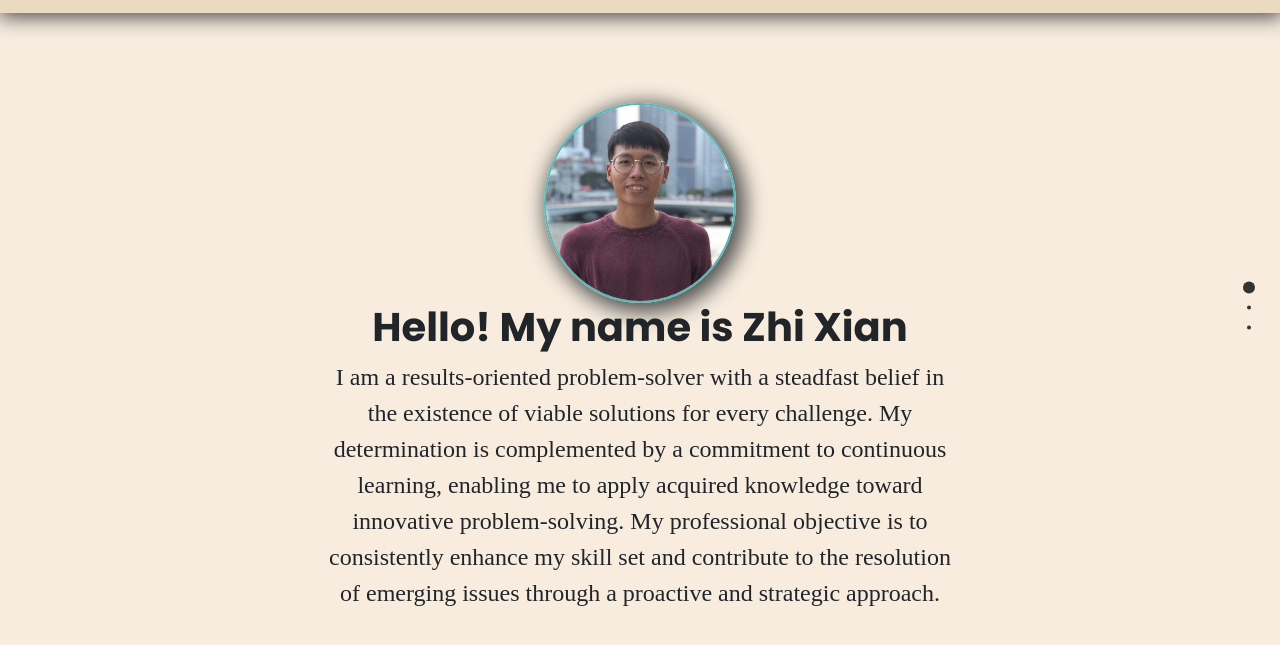
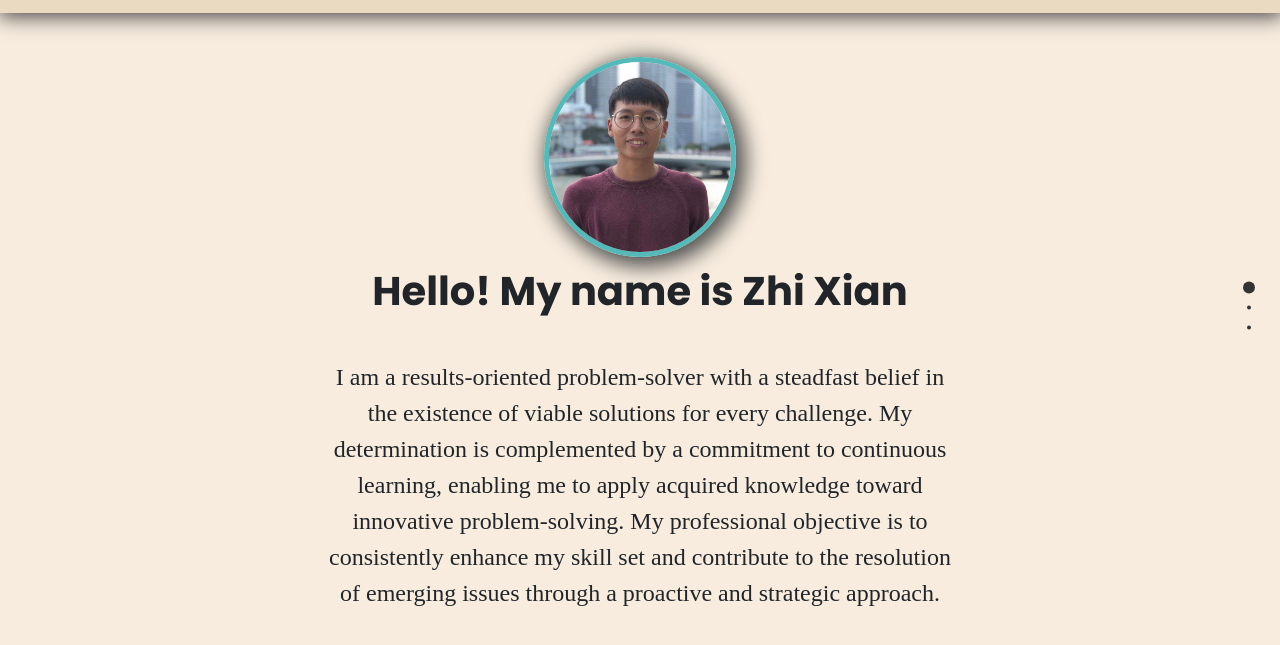
Before and after one commit to Tinergy/portfolionew, a plain HTML site: page index.html in a window 1280 px wide. Shown: the part 93-738 px from the top of the page. Drawn offline with nearby package versions, Linux system fonts and the light colour scheme.

Commit message:
update html

```diff
--- a/index.html
+++ b/index.html
@@ -18,8 +18,8 @@
         <title>Zhi Xian's Portfolio & Works</title>
     </head>
     <body>
-        <div class="sticky-top navbarstyle" style="padding: 0.5rem; background-color: #E9DAC1; box-shadow: 1px 1px 20px 2px rgb(60,60, 61);">
-            <nav id="menu" class="navbar nav-underline sticky-top navbar-expand-md bg-body-tetiary d-flex align-content-center justify-content-between">
+        <div class="sticky-top navbarstyle" style="padding: 0.5rem; background-color: #E9DAC1; box-shadow: 1px 1px 20px 2px rgb(60, 60, 61);">
+            <nav id="menu" class="navbar nav-underline sticky-top navbar-expand-md bg-body-tetiary d-flex justify-content-center">
                 <div class="container-fluid">
                     <a class="navbar-brand" href="index.html">
                         <img style="height: 4rem; border-radius: 50%; box-shadow: 1px 1px 3px 1px #181811;" src="assets/TwitchPic2.jpg">
@@ -65,18 +65,20 @@
             <div class="section">
                 <div style="text-align: center; font-size: 2rem; padding-top: 20px;">
                     <!--To add selfie-->
-                    <img style="width: 15%; border-radius: 50%; border: 2px solid #54BAB9; box-shadow: 5px 5px 20px 5px #535352;" src="assets/profile.jpeg" class="justify-content-center">
-                    <h1 class="rounded">
+                    <img style="width: 15%; border-radius: 50%; border: 5px solid #54BAB9; box-shadow: 5px 5px 20px 5px #535352;" src="assets/profile.jpeg" class="justify-content-center">
+                    <h1 class="rounded" style="padding-top: 10px;">
                         <b>Hello! My name is Zhi Xian</b>
                     </h1>
                     <div id="description">
                       <p>
+                        </br>
                         I am a results-oriented problem-solver with a steadfast belief in the existence of
                         viable solutions for every challenge. My determination is complemented by a
                         commitment to continuous learning, enabling me to apply acquired knowledge
                         toward innovative problem-solving. My professional objective is to consistently
                         enhance my skill set and contribute to the resolution of emerging issues through
                         a proactive and strategic approach.
+                        </br>
                       </p>
                     </div>
                 </div>
@@ -173,10 +175,4 @@
             });
         </script>
     </body>
-
-
-
-
-
-
 </html>
```
